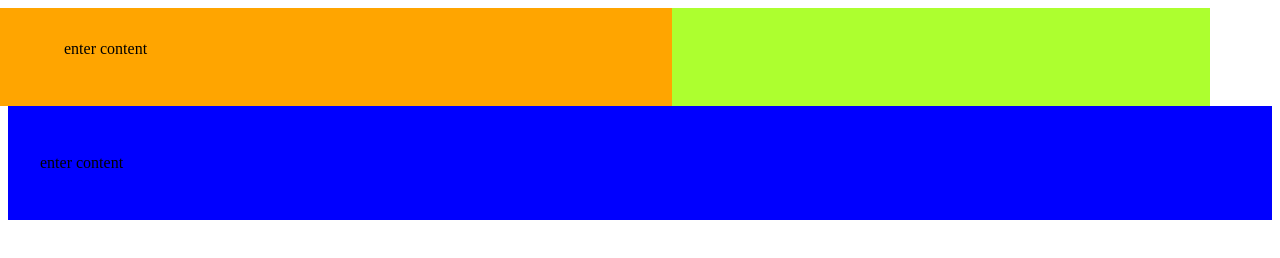
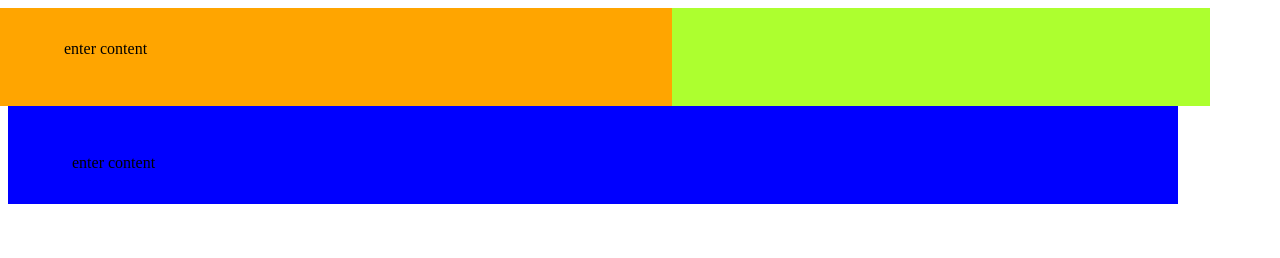
Before and after one commit to annikanotanneke/wra_410, a plain HTML site: page classwork/transitions.html in a window 1280 px wide. Drawn offline with Linux system fonts and the light colour scheme.

Commit message:
add final transition

```diff
--- a/classwork/transitions.css
+++ b/classwork/transitions.css
@@ -22,6 +22,11 @@
 .three {
     background-color: blue;
     padding: 2rem;
+    width: 85%;
+    padding-left: 8ch;
+    padding-bottom: 2ch;
+    transition: all 3s;
+    transition-timing-function: ease-in-out;
 }
 
 /*div transitions*/
@@ -36,3 +41,8 @@
     height: 50%;
     transform: skew(40deg, 20deg);
 }
+
+.three:hover {
+    width: 50%;
+   transform: rotate(1080deg);
+}
```
